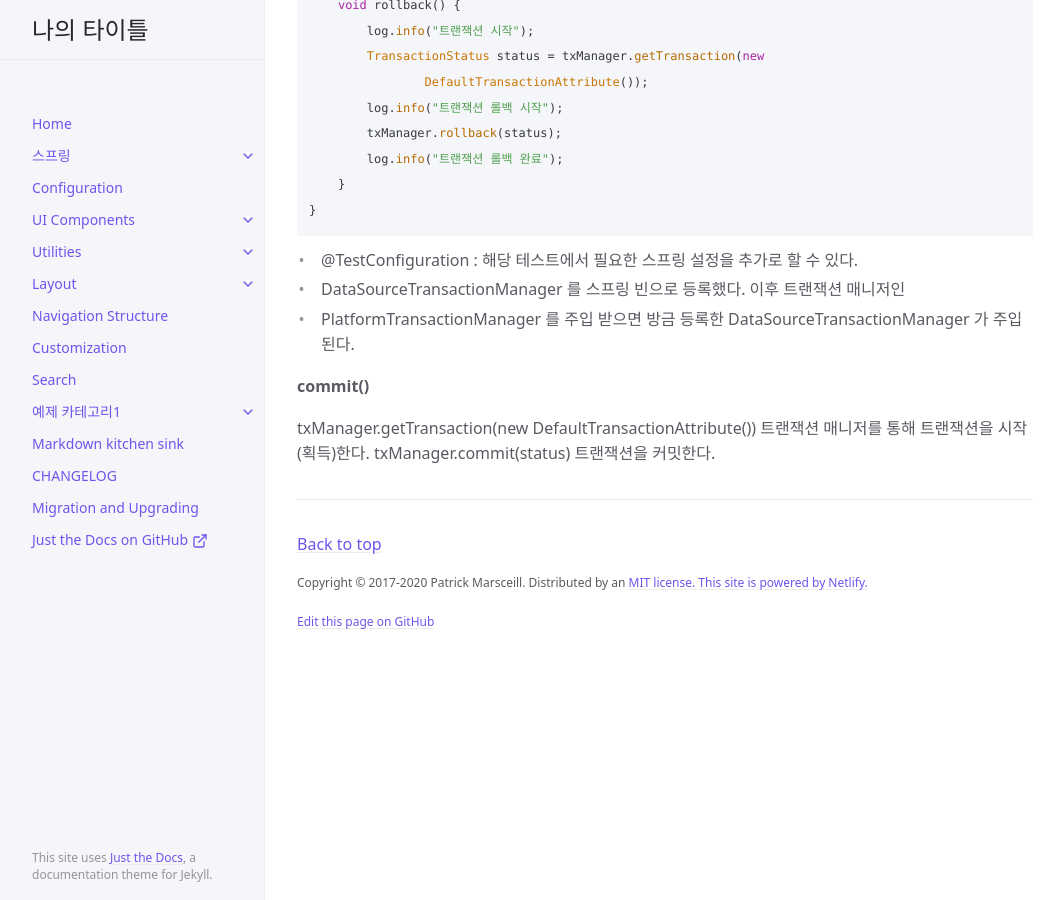
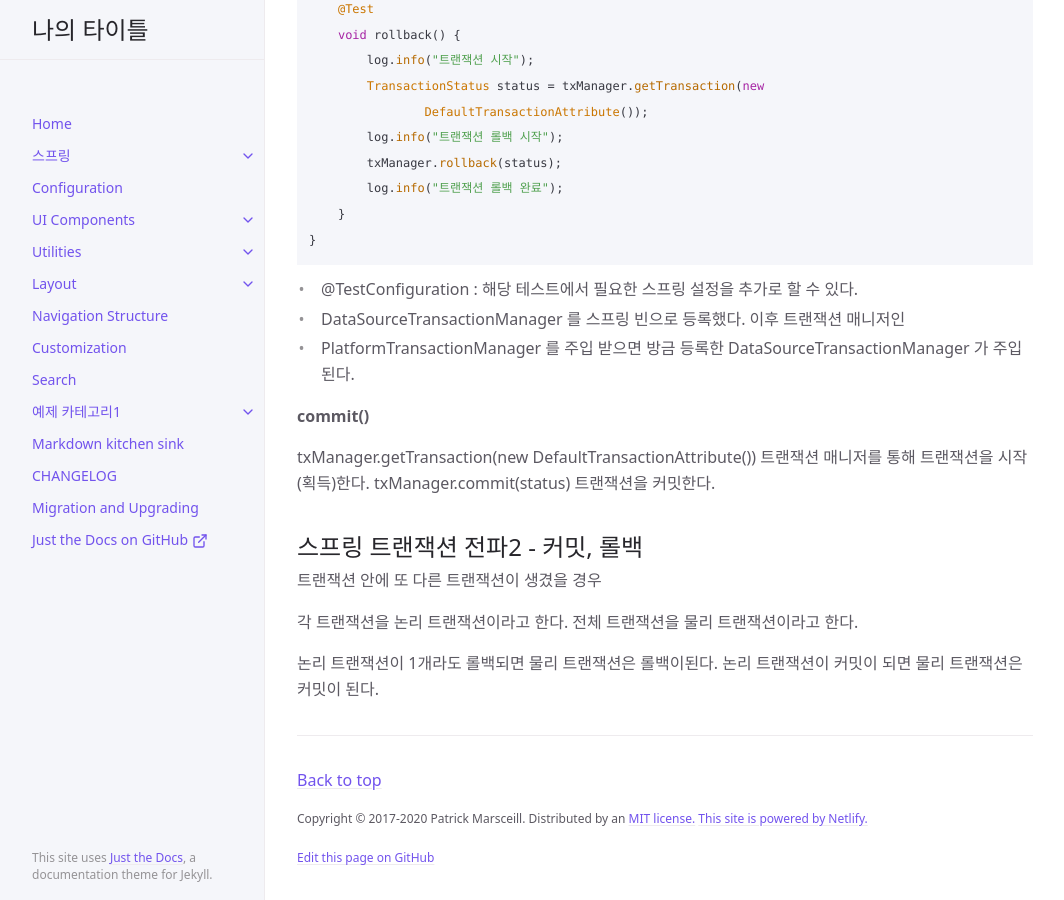
Before and after one commit to wlghks453/wlghks453.github.io, a Jekyll site: the page built from docs/spring/스프링 트랜잭션-3.md, in a window 1280 px wide and 900 px high, scrolled down 1130 px. Shown: the whole window, without its empty margins (107-1171 px from the left). Built offline with Jekyll 4.4.1, drawn with Linux system fonts in a browser that asks for light colours; cached includes are drawn as plain includes; some of the changed text lies outside the part shown.

Commit message:
Update 스프링 트랜잭션-3.md

```diff
--- a/docs/spring/스프링 트랜잭션-3.md
+++ b/docs/spring/스프링 트랜잭션-3.md
@@ -69,3 +69,12 @@ public class BasicTxTest {
 txManager.getTransaction(new DefaultTransactionAttribute())
 트랜잭션 매니저를 통해 트랜잭션을 시작(획득)한다.
 txManager.commit(status) 트랜잭션을 커밋한다.
+
+## 스프링 트랜잭션 전파2 - 커밋, 롤백
+
+트랜잭션 안에 또 다른 트랜잭션이 생겼을 경우
+
+각 트랜잭션을 논리 트랜잭션이라고 한다. 전체 트랜잭션을 물리 트랜잭션이라고 한다.
+
+논리 트랜잭션이 1개라도 롤백되면 물리 트랜잭션은 롤백이된다.
+논리 트랜잭션이 커밋이 되면 물리 트랜잭션은 커밋이 된다.
```
